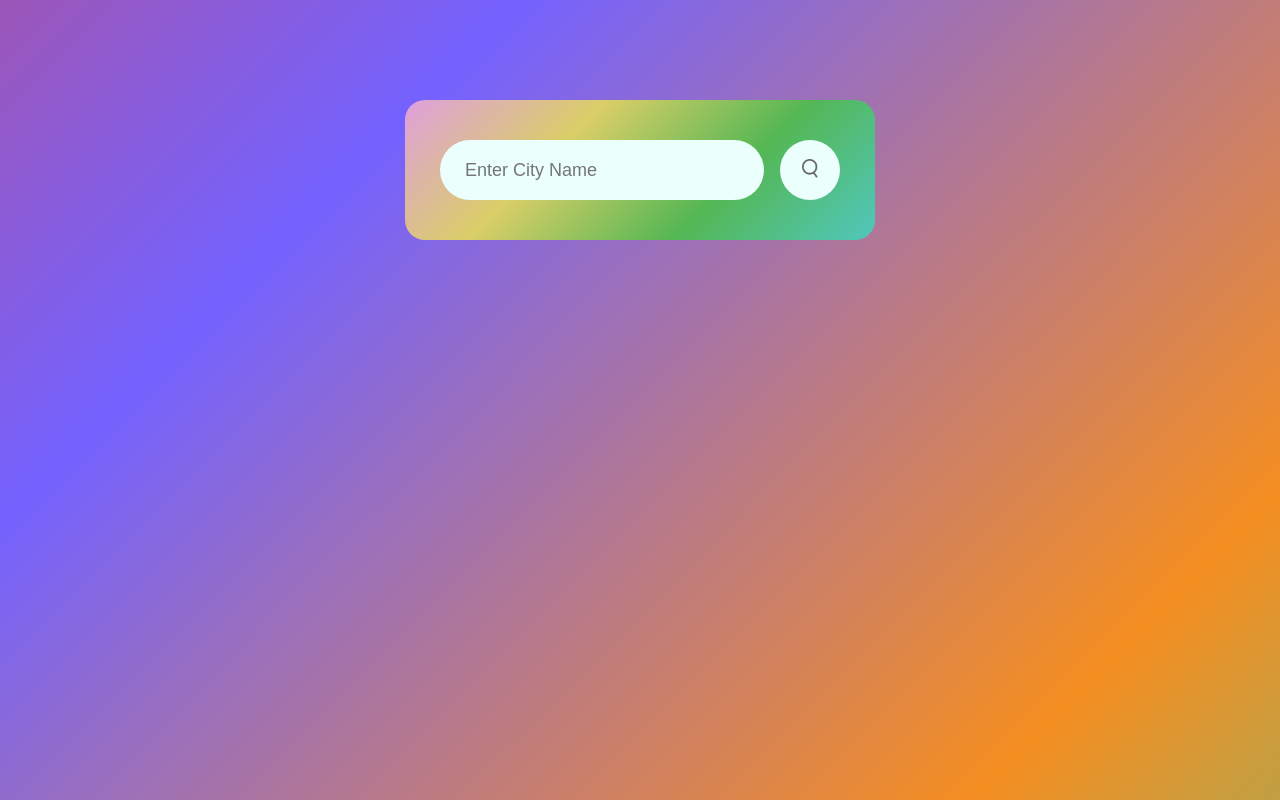
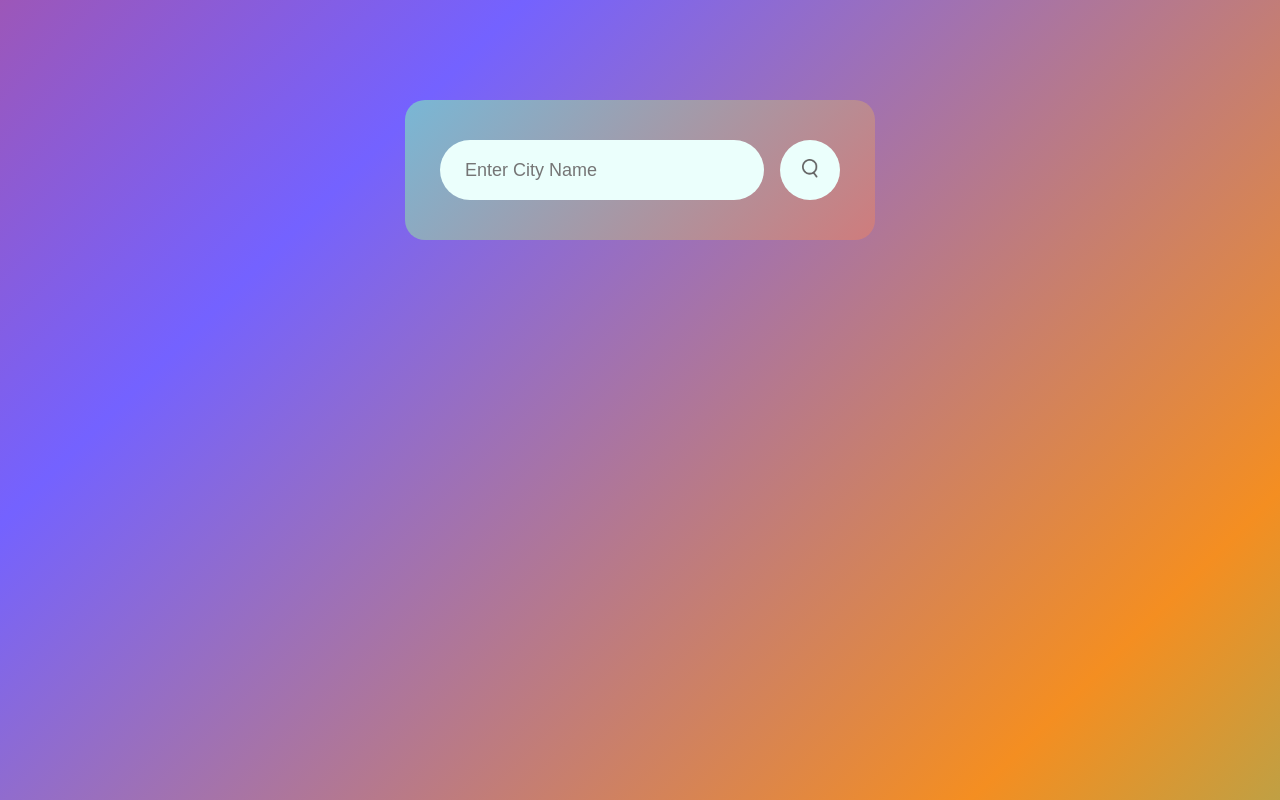
Before and after one commit to SURIYAPRAKASH0212/Weather-Website, a plain HTML site: page index.html in a window 1280 px wide. Drawn offline with Linux system fonts and the light colour scheme.

Commit message:
finished

```diff
--- a/style.css
+++ b/style.css
@@ -25,7 +25,7 @@ body{
 .card{
     width: 90%;
     max-width: 470px;
-    background: linear-gradient(135deg,#dfa0dd,#dace67,rgb(84, 183, 84),rgb(80, 199, 189));
+    background: linear-gradient(135deg,rgb(121, 183, 213),rgb(207, 124, 124));
     color: #fff;
     margin: 100px auto 0;
     border-radius: 20px;
```
